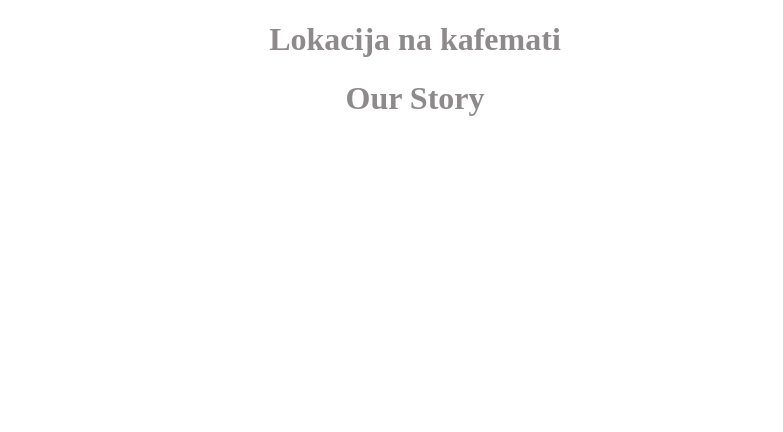
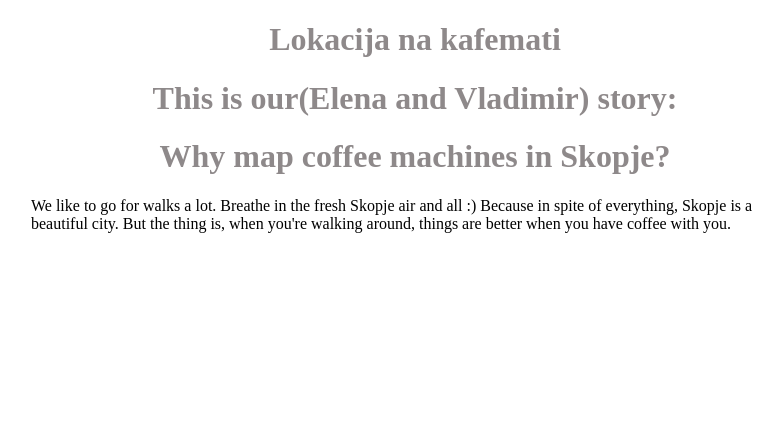
Before and after one commit to MerenjeUlici/kafemati, a Flask app: page /our_story in a window 1280 px wide. Shown: the top 432 px of the page, without its empty margins (225-1008 px from the left). Run offline with Flask 2, Linux system fonts and the light colour scheme.

Commit message:
Ecka commit

```diff
--- a/static/styles/main.css
+++ b/static/styles/main.css
@@ -11,3 +11,10 @@ h1 {
     text-align: center;
     color: #8E898A;
 }
+
+.our_story_div {
+	margin-left: 20%;
+	margin-right: 20%;
+	width: 60%;
+
+}
--- a/templates/kafemati.html
+++ b/templates/kafemati.html
@@ -8,6 +8,6 @@
         <script src="{{ url_for('static',filename='main.js') }}?q={{rq}}"/></script>
     </head>
     <body>
-        <h1> Kafemati </h1>
+        <p> Kafemati </p>
     </body>
 </html>
--- a/templates/our_story.html
+++ b/templates/our_story.html
@@ -8,6 +8,13 @@
         <script src="{{ url_for('static',filename='main.js') }}?q={{rq}}"/></script>
     </head>
     <body>
-        <h1> Our Story </h1>
+        <div class="our_story_div">
+            <h1> This is our(Elena and Vladimir) story: </h1>
+            <h1>  Why map coffee machines in Skopje? </h1>
+            <p>
+                We like to go for walks a lot. Breathe in the fresh Skopje air and all :) Because in spite of everything, Skopje is
+                a beautiful city. But the thing is, when you're walking around, things are better when you have coffee with you.
+            </p>
+        </div>
     </body>
 </html>
```
Also changed, not shown: app.py (renamed from application.py).
